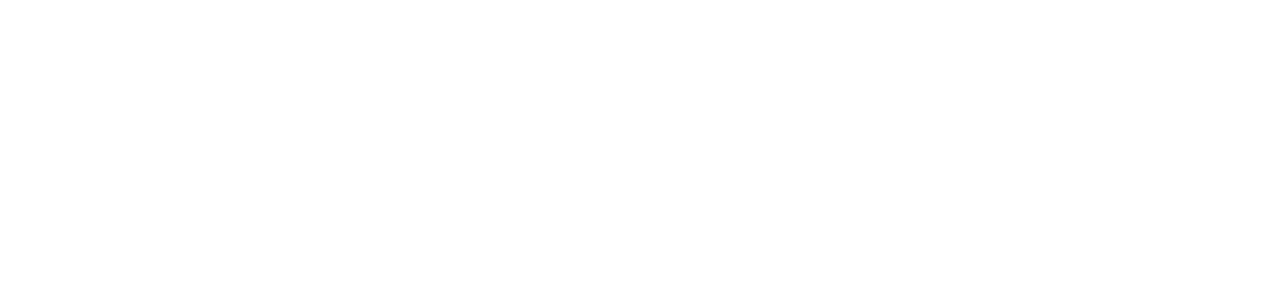
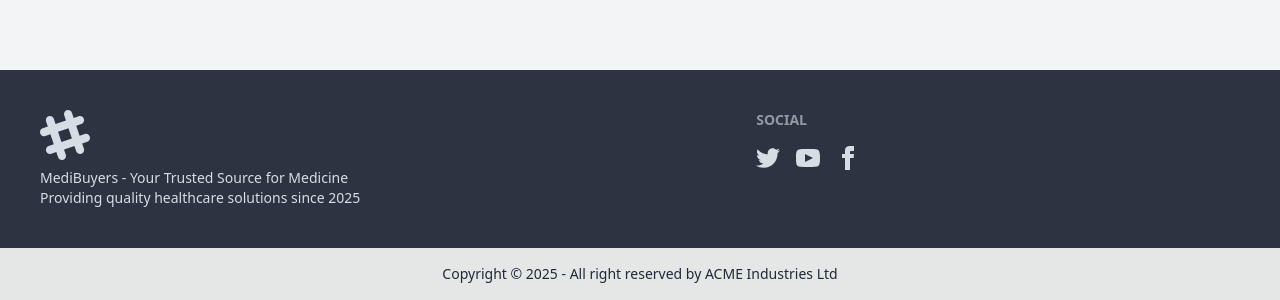
Before and after one commit to mdimteyazhossen/MediBuyers, a React (Vite) app: page / in a window 1280 px wide. Shown: the part 798-1098 px from the top of the page. Before the commit the page ends 800 px from the top, so only its background shows below. Built offline with nearby package versions, Linux system fonts and the light colour scheme.

Commit message:
added footer

```diff
--- /dev/null
+++ b/src/component/Footer.jsx
@@ -0,0 +1,74 @@
+import React from 'react'
+
+const Footer = () => {
+    return (
+        <div>
+            <footer className="footer bg-neutral text-neutral-content p-10">
+                <aside>
+                    <svg
+                        width="50"
+                        height="50"
+                        viewBox="0 0 24 24"
+                        xmlns="http://www.w3.org/2000/svg"
+                        fillRule="evenodd"
+                        clipRule="evenodd"
+                        className="fill-current">
+                        <path
+                            d="M22.672 15.226l-2.432.811.841 2.515c.33 1.019-.209 2.127-1.23 2.456-1.15.325-2.148-.321-2.463-1.226l-.84-2.518-5.013 1.677.84 2.517c.391 1.203-.434 2.542-1.831 2.542-.88 0-1.601-.564-1.86-1.314l-.842-2.516-2.431.809c-1.135.328-2.145-.317-2.463-1.229-.329-1.018.211-2.127 1.231-2.456l2.432-.809-1.621-4.823-2.432.808c-1.355.384-2.558-.59-2.558-1.839 0-.817.509-1.582 1.327-1.846l2.433-.809-.842-2.515c-.33-1.02.211-2.129 1.232-2.458 1.02-.329 2.13.209 2.461 1.229l.842 2.515 5.011-1.677-.839-2.517c-.403-1.238.484-2.553 1.843-2.553.819 0 1.585.509 1.85 1.326l.841 2.517 2.431-.81c1.02-.33 2.131.211 2.461 1.229.332 1.018-.21 2.126-1.23 2.456l-2.433.809 1.622 4.823 2.433-.809c1.242-.401 2.557.484 2.557 1.838 0 .819-.51 1.583-1.328 1.847m-8.992-6.428l-5.01 1.675 1.619 4.828 5.011-1.674-1.62-4.829z"></path>
+                    </svg>
+                    <p class="">
+                        MediBuyers - Your Trusted Source for Medicine
+                        <br />
+                        Providing quality healthcare solutions since 2025
+                    </p>
+
+                </aside>
+                <nav>
+                    <h6 className="footer-title">Social</h6>
+                    <div className="grid grid-flow-col gap-4">
+                        <a>
+                            <svg
+                                xmlns="http://www.w3.org/2000/svg"
+                                width="24"
+                                height="24"
+                                viewBox="0 0 24 24"
+                                className="fill-current">
+                                <path
+                                    d="M24 4.557c-.883.392-1.832.656-2.828.775 1.017-.609 1.798-1.574 2.165-2.724-.951.564-2.005.974-3.127 1.195-.897-.957-2.178-1.555-3.594-1.555-3.179 0-5.515 2.966-4.797 6.045-4.091-.205-7.719-2.165-10.148-5.144-1.29 2.213-.669 5.108 1.523 6.574-.806-.026-1.566-.247-2.229-.616-.054 2.281 1.581 4.415 3.949 4.89-.693.188-1.452.232-2.224.084.626 1.956 2.444 3.379 4.6 3.419-2.07 1.623-4.678 2.348-7.29 2.04 2.179 1.397 4.768 2.212 7.548 2.212 9.142 0 14.307-7.721 13.995-14.646.962-.695 1.797-1.562 2.457-2.549z"></path>
+                            </svg>
+                        </a>
+                        <a>
+                            <svg
+                                xmlns="http://www.w3.org/2000/svg"
+                                width="24"
+                                height="24"
+                                viewBox="0 0 24 24"
+                                className="fill-current">
+                                <path
+                                    d="M19.615 3.184c-3.604-.246-11.631-.245-15.23 0-3.897.266-4.356 2.62-4.385 8.816.029 6.185.484 8.549 4.385 8.816 3.6.245 11.626.246 15.23 0 3.897-.266 4.356-2.62 4.385-8.816-.029-6.185-.484-8.549-4.385-8.816zm-10.615 12.816v-8l8 3.993-8 4.007z"></path>
+                            </svg>
+                        </a>
+                        <a>
+                            <svg
+                                xmlns="http://www.w3.org/2000/svg"
+                                width="24"
+                                height="24"
+                                viewBox="0 0 24 24"
+                                className="fill-current">
+                                <path
+                                    d="M9 8h-3v4h3v12h5v-12h3.642l.358-4h-4v-1.667c0-.955.192-1.333 1.115-1.333h2.885v-5h-3.808c-3.596 0-5.192 1.583-5.192 4.615v3.385z"></path>
+                            </svg>
+                        </a>
+                    </div>
+                </nav>
+            </footer>
+            <footer className="footer footer-center bg-base-300 text-base-content p-4">
+                <aside>
+                    <p>Copyright © {new Date().getFullYear()} - All right reserved by ACME Industries Ltd</p>
+                </aside>
+            </footer>
+        </div>
+    )
+}
+
+export default Footer
--- a/src/layout/Layout.jsx
+++ b/src/layout/Layout.jsx
@@ -1,12 +1,16 @@
 import React from 'react'
 import { Outlet } from 'react-router-dom'
 import Navber from '../component/Navber'
+import Footer from '../component/Footer'
 
 const Layout = () => {
     return (
         <div>
             <Navber />
-            <Outlet />
+            <div className='min-h-screen bg-gray-100'>
+                <Outlet />
+            </div>
+            <Footer />
         </div>
     )
 }
```
